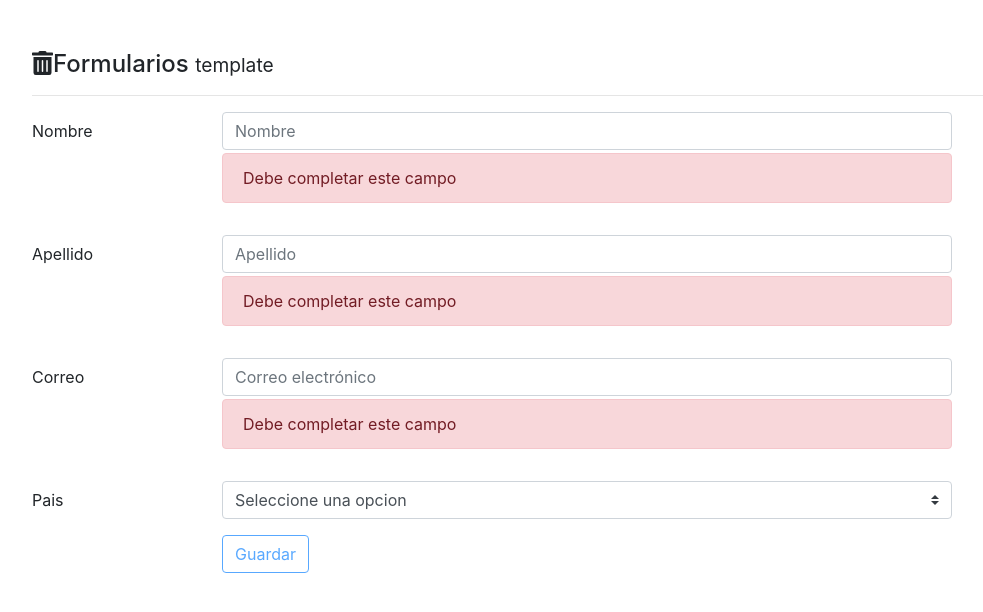
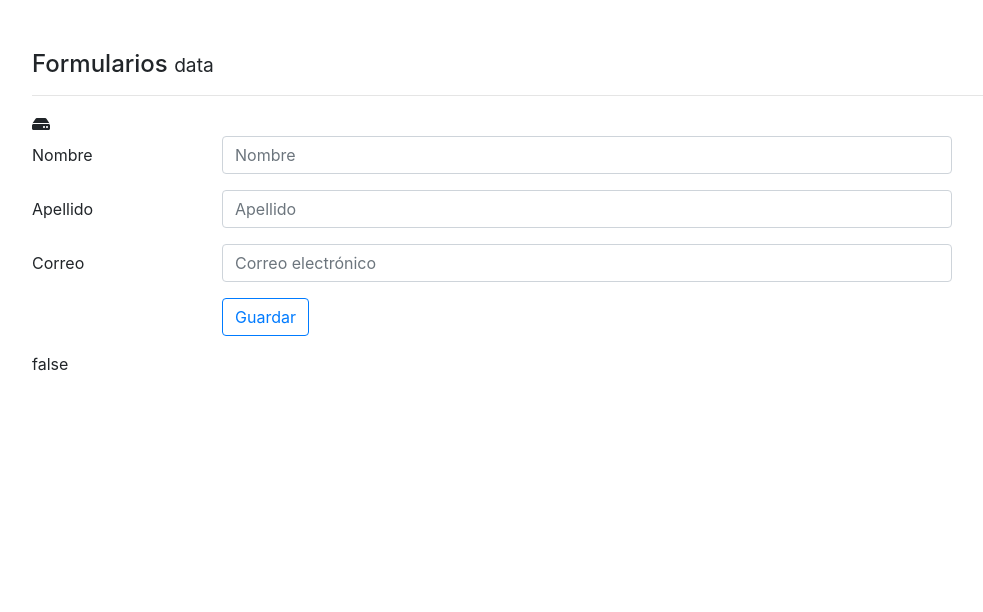
Before and after one commit to armandoDIaz16/08-formularios, an Angular app: page / in a window 1280 px wide. Shown: the top 612 px of the page, without its empty margins (53-1036 px from the left). Built offline with nearby package versions, Linux system fonts and the light colour scheme.

Commit message:
se lleg a la clase de data

```diff
--- a/package.json
+++ b/package.json
@@ -23,6 +23,7 @@
     "@fortawesome/fontawesome-svg-core": "^1.2.27",
     "@fortawesome/free-solid-svg-icons": "^5.12.1",
     "rxjs": "~6.4.0",
+    "sweetalert2": "^9.7.2",
     "tslib": "^1.10.0",
     "zone.js": "~0.9.1"
   },
--- a/src/app/app.component.html
+++ b/src/app/app.component.html
@@ -1,7 +1,8 @@
 <div class="container main-container">
   <div class="row">
   <div class="col-12">
-  <app-template></app-template>
+<!--  <app-template></app-template>-->
+    <app-data></app-data>
 </div>
 </div>
 </div>
--- a/src/app/app.module.ts
+++ b/src/app/app.module.ts
@@ -1,6 +1,7 @@
 import { BrowserModule } from '@angular/platform-browser';
 import { NgModule } from '@angular/core';
-import { FormsModule } from '@angular/forms';
+// Importaciones para validar y trabajar formularios
+import { FormsModule, ReactiveFormsModule } from '@angular/forms';
 
 import { AppComponent } from './app.component';
 import { TemplateComponent } from './components/template/template.component';
@@ -18,6 +19,7 @@ import { FontAwesomeModule } from '@fortawesome/angular-fontawesome';
   imports: [
     BrowserModule,
     FormsModule,
+    ReactiveFormsModule,
     FontAwesomeModule
   ],
   providers: [],
--- a/src/app/components/data/data.component.html
+++ b/src/app/components/data/data.component.html
@@ -1,6 +1,6 @@
 <h4>Formularios <small>data</small></h4>
-<hr>
-<form>
+<hr><fa-icon [icon]="faHdd"></fa-icon>
+<form [formGroup]="forma" (ngSubmit)="enviarData()" novalidate >
 
   <div>
 
@@ -10,7 +10,8 @@
 
         <input class="form-control"
                type="text"
-               placeholder="Nombre">
+               placeholder="Nombre"
+               formControlName="nombre">
       </div>
     </div>
 
@@ -20,7 +21,8 @@
 
         <input class="form-control"
                type="text"
-               placeholder="Apellido">
+               placeholder="Apellido"
+               formControlName="apellido">
       </div>
     </div>
 
@@ -32,7 +34,8 @@
 
       <input class="form-control"
              type="email"
-             placeholder="Correo electrónico">
+             placeholder="Correo electrónico"
+             formControlName="correo">
     </div>
   </div>
 
@@ -48,3 +51,4 @@
   </div>
 
 </form>
+{{forma.valid}}
--- a/src/app/components/data/data.component.ts
+++ b/src/app/components/data/data.component.ts
@@ -1,4 +1,7 @@
 import { Component, OnInit } from '@angular/core';
+import {FormGroup, FormControl, Validators} from '@angular/forms';
+import Swal from 'sweetalert2';
+import { faHdd } from '@fortawesome/free-solid-svg-icons';
 
 @Component({
   selector: 'app-data',
@@ -7,9 +10,41 @@ import { Component, OnInit } from '@angular/core';
 })
 export class DataComponent implements OnInit {
 
-  constructor() { }
+  forma: FormGroup;
+  faHdd = faHdd;
+
+
+  constructor() {
+    this.forma = new FormGroup({
+      // 'nombre' : new FormControl(valor por defecto, regla de valudacion o relgas en [], reglas async)
+      nombre : new FormControl('', Validators.required),
+      apellido : new FormControl('', Validators.required),
+      correo : new FormControl('', [Validators.email, Validators.required])
+    });
+
+  }
 
   ngOnInit() {
   }
 
+  enviarData() {
+console.log(this.forma);
+    Swal.fire({
+      title: '<strong>HTML <u>example</u></strong>',
+      icon: 'info',
+      html:
+        'You can use <b>bold text</b>, ' +
+        '<a href="//sweetalert2.github.io">links</a> ' +
+        'and other HTML tags',
+      showCloseButton: true,
+      showCancelButton: true,
+      focusConfirm: false,
+      confirmButtonText:
+        '<fa-icon [icon]="faHdd"></fa-icon> Great!',
+      confirmButtonAriaLabel: 'Thumbs up, great!',
+      cancelButtonText:
+        '<i class="fa fa-thumbs-down"></i>',
+      cancelButtonAriaLabel: 'Thumbs down'
+    })
+  }
 }
--- a/src/app/components/template/template.component.html
+++ b/src/app/components/template/template.component.html
@@ -1,4 +1,5 @@
-<h4> <fa-icon [icon]="deleteIcon"></fa-icon>Formularios <small>template</small></h4>
+<h4>
+    <fa-icon [icon]="deleteIcon"></fa-icon>Formularios <small>template</small></h4>
 <hr>
 <form (ngSubmit)="guardar(forma)" #forma="ngForm" novalidate="">
 
@@ -8,14 +9,7 @@
             <label class="col-2 col-form-label">Nombre</label>
             <div class="col-8">
 
-        <input class="form-control"
-               type="text"
-               placeholder="Nombre"
-               name="nombre"
-               required
-               minlength="5"
-               [ngModel]="usuario.nombre"
-               #nombrehtml="ngModel">
+                <input class="form-control" type="text" placeholder="Nombre" name="nombre" required minlength="5" [(ngModel)]="usuario.nombre" #nombrehtml="ngModel">
 
                 <div *ngIf="nombrehtml.errors?.required" class="alert alert-danger" role="alert">
                     Debe completar este campo
@@ -30,13 +24,7 @@
             <label class="col-2 col-form-label">Apellido</label>
             <div class="col-8">
 
-        <input class="form-control"
-               type="text"
-               placeholder="Apellido"
-               name="apellido"
-               required
-               [ngModel]="usuario.apellido"
-               #apellidohtml="ngModel">
+                <input class="form-control" type="text" placeholder="Apellido" name="apellido" required [(ngModel)]="usuario.apellido" #apellidohtml="ngModel">
 
                 <div *ngIf="apellidohtml.errors?.required" class="alert alert-danger" role="alert">
                     Debe completar este campo
@@ -50,14 +38,7 @@
         <label class="col-2 col-form-label">Correo</label>
         <div class="col-md-8">
 
-      <input class="form-control"
-             type="email"
-             placeholder="Correo electrónico"
-             name="correo"
-               required
-               pattern="[a-z0-9._%+-]+@[a-z0-9.-]+\.[a-z]{2,3}$"
-               [ngModel]="usuario.correo"
-               #correohtml="ngModel">
+            <input class="form-control" type="email" placeholder="Correo electrónico" name="correo" required pattern="[a-z0-9._%+-]+@[a-z0-9.-]+\.[a-z]{2,3}$" [(ngModel)]="usuario.correo" #correohtml="ngModel">
 
             <div *ngIf="correohtml.errors?.required" class="alert alert-danger" role="alert">
                 Debe completar este campo
@@ -73,9 +54,7 @@
         <label class="col-2 col-form-label">Pais</label>
         <div class="col-md-8">
 
-          <select class="custom-select"
-           [(ngModel)]="usuario.pais"
-           name="pais">
+            <select class="custom-select" [(ngModel)]="usuario.pais" name="pais">
         <option value="">Seleccione una opcion</option>
         <option *ngFor="let pais of paises" [value]="pais.clave">{{pais.nombre}}</option>
 
@@ -84,15 +63,74 @@
     </div>
 
   <div class="form-group row">
+    <label class="col-2 col-form-label">Sexo</label>
+  <div class="btn-group btn-group-toggle col-md-8" >
+    <label class="btn btn-primary " for="radio2"  [className]="usuario.sexo == 'h' ? 'btn btn-primary focus' : 'btn btn-primary'" >
+      <input
+
+        id="radio2"
+        [(ngModel)]="usuario.sexo"
+        name="sexo"
+        value="h"
+        type="radio"
+        > Hombre
+    </label>
+    <label class="btn btn-danger" for="radio1" [className]="usuario.sexo == 'm' ? 'btn btn-danger focus' : 'btn btn-danger'">
+      <input
+        id="radio1"
+        [(ngModel)]="usuario.sexo"
+        type="radio"
+        name="sexo"
+        value="m"
+        > Mujer
+    </label>
+  </div>
+  </div>
+
+  <!--<div class="form-group row">
+      <label class="col-2 col-form-label">Sexo</label>
+      <div class="col-md-8">
+        <div class="btn-group btn-group-toggle col-md-8" >
+          <input [(ngModel)]="usuario.sexo" type="radio" id="customRadio1" name="sexo" value="h" class="custom-control-input">
+          <label class="btn btn-primary " for="customRadio1">Hombre</label>
+        </div>
+        <div class="custom-control custom-radio">
+          <input [(ngModel)]="usuario.sexo" type="radio" id="customRadio2" name="sexo" value="m" class="custom-control-input">
+          <label class="btn btn-danger " for="customRadio2">Mujer</label>
+        </div>
+      </div>
+  </div>-->
+
+  <div class="form-group row">
+    <label class="col-2 col-form-label">Pais</label>
+    <div class="col-md-8">
+      <div class="custom-control custom-checkbox">
+        <input type="checkbox" class="custom-control-input" id="customCheck1" name="acepta_terminos" [(ngModel)]="usuario.acepta_terminos" required>
+        <label class="custom-control-label" for="customCheck1">He verificado la info</label>
+      </div>
+    </div>
+  </div>
+
+    <div class="form-group row">
         <label class="col-2 col-form-label">&nbsp;</label>
         <div class="input-group col-md-8">
-      <button
-      [disabled]="!forma.valid"
-      type="submit"
-      class="btn btn-outline-primary">
+            <button [disabled]="!forma.valid" type="submit" class="btn btn-outline-primary">
+      <fa-icon [icon]="deleteIcon"></fa-icon>
         Guardar
       </button>
         </div>
     </div>
+  <pre>
+    {{ this.usuario | json }}
+  </pre>
+
+<!--  <div class="custom-control custom-radio">
+    <input type="radio" id="customRadio1" name="customRadio" class="custom-control-input">
+    <label class="custom-control-label" for="customRadio1">Toggle this custom radio</label>
+  </div>
+  <div class="custom-control custom-radio">
+    <input type="radio" id="customRadio2" name="customRadio" class="custom-control-input">
+    <label class="custom-control-label" for="customRadio2">Or toggle this other custom radio</label>
+  </div>-->
 
 </form>
--- a/src/app/components/template/template.component.ts
+++ b/src/app/components/template/template.component.ts
@@ -3,6 +3,7 @@ import { NgForm } from '@angular/forms';
 import { Usuario } from '../../models/usuario.model';
 import { faCoffee } from '@fortawesome/free-solid-svg-icons';
 import { faTrashAlt } from '@fortawesome/free-solid-svg-icons';
+import { faHdd } from '@fortawesome/free-solid-svg-icons';
 
 
 @Component({
@@ -15,12 +16,14 @@ export class TemplateComponent implements OnInit {
   // icons the fontAwesome
   faCoffee = faCoffee;
   deleteIcon = faTrashAlt;
-
+  faHdd = faHdd;
   usuario: Usuario = {
     nombre: null,
     apellido: null,
     correo: null,
-    pais: ''
+    pais: '',
+    sexo: '',
+    acepta_terminos: false
   };
 
   paises = [{
@@ -39,7 +42,7 @@ paises = [{
   }
 
   guardar(forma: NgForm) {
-     console.log("Se ha enviado el formulario");
+    // console.log("Se ha enviado el formulario");
     console.log(forma);
     console.log(forma.value);
 
--- a/src/app/models/usuario.model.ts
+++ b/src/app/models/usuario.model.ts
@@ -3,4 +3,6 @@ export interface Usuario {
     apellido: string;
     correo: string;
     pais: string;
+    sexo: string;
+  acepta_terminos: boolean;
   }
```
Also changed, not shown: 2 other files (tests, documents, lock files or other folders). Lines whose indentation alone changed are shown as unchanged.
